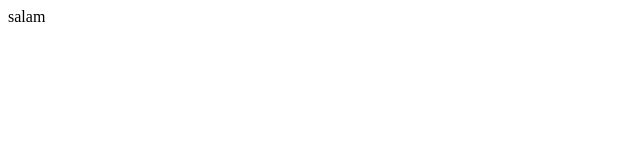
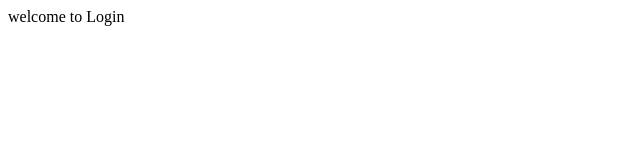
Before and after one commit to zeinabfallah20/MySample, a plain HTML site: page login.html in a window 1280 px wide. Shown: the full height of the page, 0-640 px from the left. Drawn offline with Linux system fonts and the light colour scheme.

Commit message:
welcome Message

```diff
--- a/login.html
+++ b/login.html
@@ -7,6 +7,6 @@
     <title>login</title>
 </head>
 <body>
-    salam
+    welcome to Login
 </body>
 </html>
```
